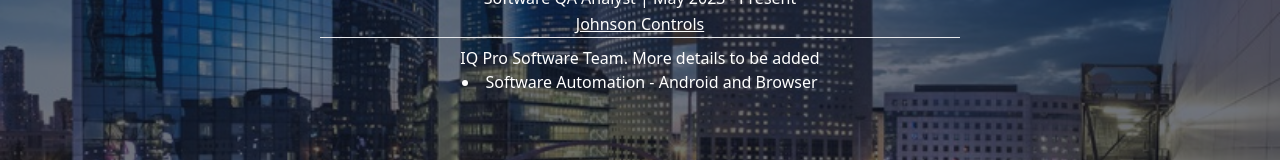
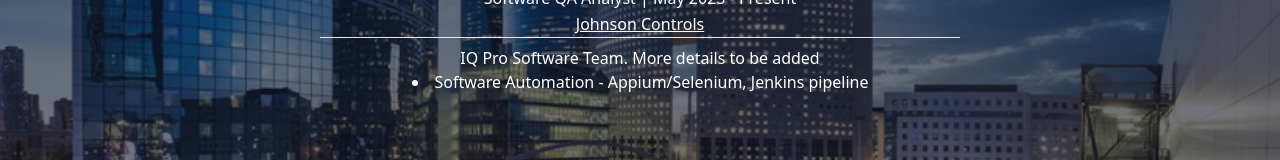
Before and after one commit to MiaoE/Eric-Miao-Personal-Portfolio, a React (Create React App) app: page /experiences in a window 1280 px wide. Shown: the part 407-567 px from the top of the page. Built offline with nearby package versions, Linux system fonts and the light colour scheme.

Commit message:
modified tools

```diff
--- a/src/components/Experience.js
+++ b/src/components/Experience.js
@@ -19,7 +19,7 @@
               </p>
               <p className="md:w-1/2 sm:w-2/3 p-2 mx-auto">
                 IQ Pro Software Team. More details to be added
-                <li>Software Automation - Android and Browser</li>
+                <li>Software Automation - Appium/Selenium, Jenkins pipeline</li>
               </p>
             </div>
           </div>
```
